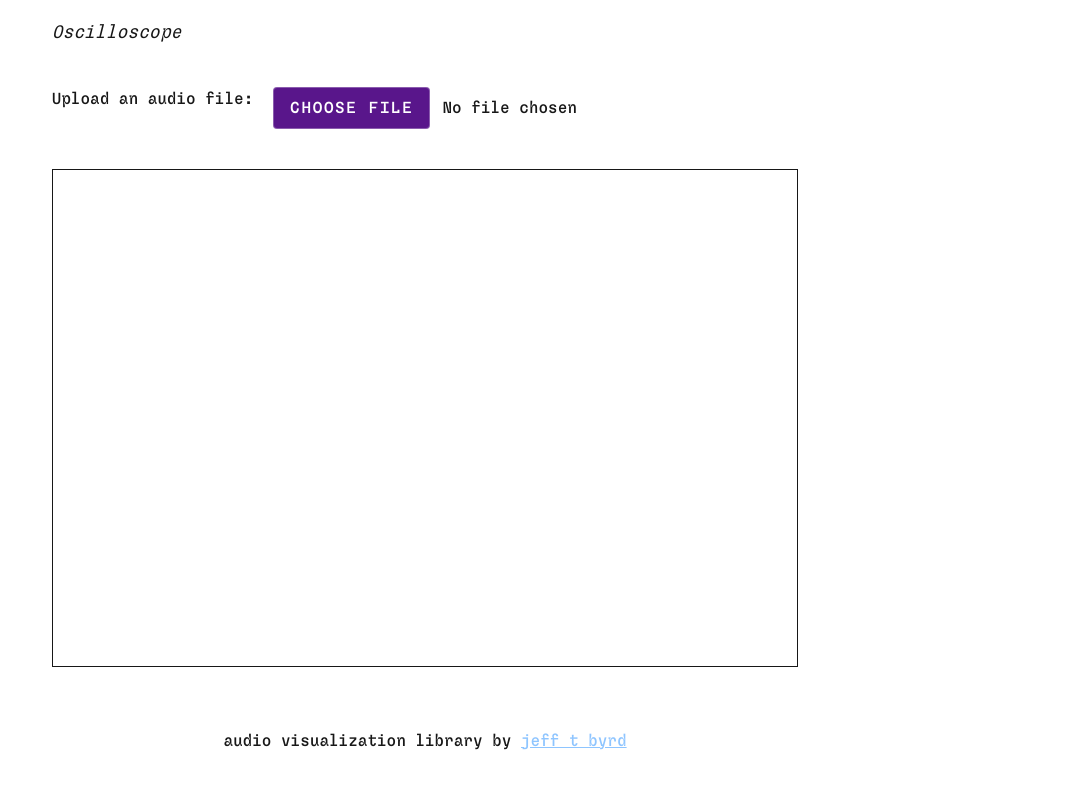
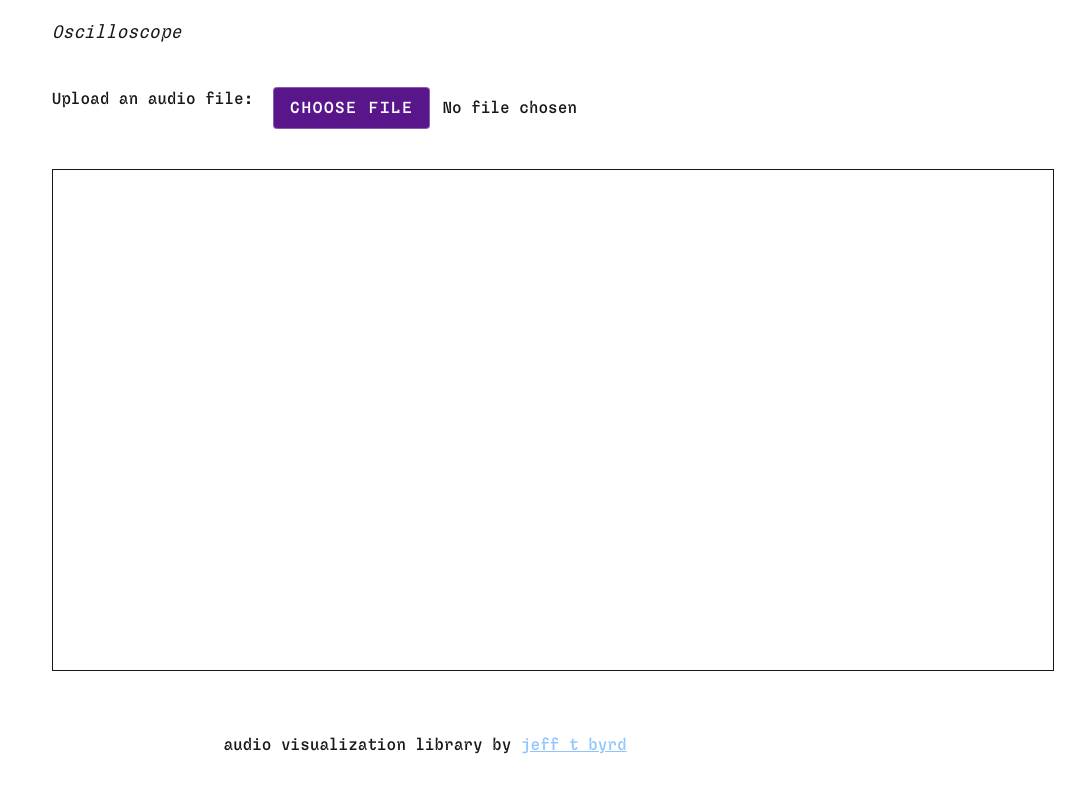
Before and after one commit to jefftbyrd/pEEp, a Next.js app: page / in a window 1280 px wide. Shown: the part 1165-1958 px from the top of the page, without its empty margins (215-1280 px from the left). Built offline with nearby package versions, Linux system fonts and the light colour scheme.

Commit message:
update module 2

```diff
--- a/app/components/Module2.jsx
+++ b/app/components/Module2.jsx
@@ -1,4 +1,4 @@
-// from tutorial at https://www.telerik.com/blogs/adding-audio-visualization-react-app-using-web-audio-api
+// https://developer.mozilla.org/en-US/docs/Web/API/Web_Audio_API/Visualizations_with_Web_Audio_API
 
 'use client';
 import { useRef, useState } from 'react';
@@ -36,20 +36,22 @@ export default function Module2() {
     const bufferLength = analyzer.current.frequencyBinCount;
     const songData = new Uint8Array(bufferLength);
     analyzer.current.getByteTimeDomainData(songData);
-    const bar_width = 3; // the width of each rectangle
+    // const bar_width = 3; // the width of each rectangle
     let start = 0;
     const ctx = canvasRef.current.getContext('2d'); // prepare our canvas context for 2d rendering
     ctx.clearRect(0, 0, canvasRef.current.width, canvasRef.current.height);
-    ctx.fillStyle = 'rgb(200 200 200)';
+    ctx.fillStyle = 'rgb(0 0 0)';
     ctx.fillRect(0, 0, canvasRef.current.width, canvasRef.current.height);
+
     // Begin the path
     ctx.lineWidth = 2;
-    ctx.strokeStyle = 'rgb(0 0 0)';
+    // ctx.strokeStyle = 'rgb(255 255 255)';
     ctx.beginPath();
     // Draw each point in the waveform
     const sliceWidth = canvasRef.current.width / bufferLength;
     let x = 0; // Initialize x variable
     for (let i = 0; i < bufferLength; i++) {
+      // const scaledHeight = (songData[i] / 255) * canvasRef.current.height;
       const v = songData[i] / 128.0;
       const y = v * (canvasRef.current.height / 2);
 
@@ -60,6 +62,17 @@ export default function Module2() {
       }
 
       x += sliceWidth;
+      let gradient = ctx.createLinearGradient(
+        // create a linear gradient that spans the entire canvas and store it in the gradient variable
+        0,
+        0,
+        canvasRef.current.width,
+        canvasRef.current.height,
+      );
+      gradient.addColorStop(0.2, '#2392f5'); // add three color stops to the gradient using the addColorStop method
+      gradient.addColorStop(0.5, '#fe0095');
+      gradient.addColorStop(1.0, 'purple');
+      ctx.strokeStyle = gradient;
     }
     ctx.lineTo(canvasRef.current.width, canvasRef.current.height / 2);
     ctx.stroke();
@@ -91,9 +104,9 @@ export default function Module2() {
         )}
         <canvas
           ref={canvasRef}
-          // width={1000}
-          // height={700}
-          className="border-1 mt-10 w-full aspect-3/2"
+          width={1000}
+          height={500}
+          className="border-1 mt-10"
         />
       </div>
     </div>
```
